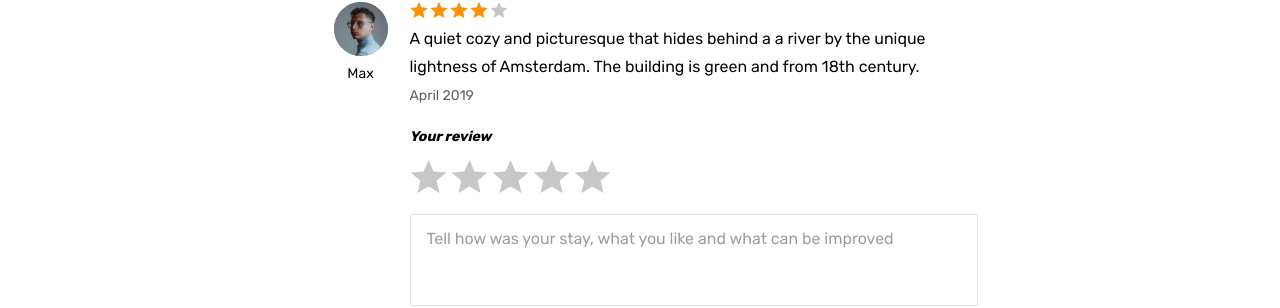
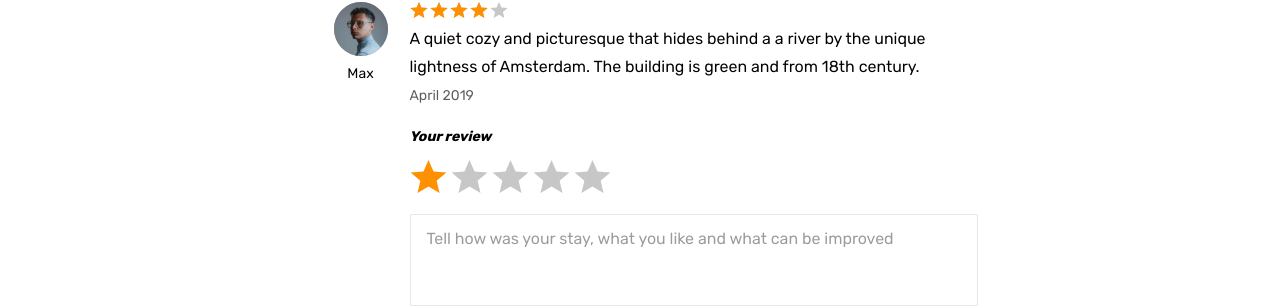
Before and after one commit to htmlacademy-react/92326-six-cities-2, a React (Vite) app: page /offer/1 in a window 1280 px wide. Shown: the part 1533-1841 px from the top of the page. Built offline with nearby package versions, Linux system fonts and the light colour scheme.

Commit message:
ref: ревью в отдельный компонент

```diff
--- a/src/app/components/offer-card/offer-card.tsx
+++ b/src/app/components/offer-card/offer-card.tsx
@@ -7,8 +7,6 @@ interface OfferCardProps {
 }
 
 export default function OfferCard({offer}: OfferCardProps) {
-  // const {offer} = props;
-
   return (
     <article className="cities__card place-card">
       <div className="place-card__mark">
--- a/src/app/components/offer-comment-form/offer-comment-form.tsx
+++ b/src/app/components/offer-comment-form/offer-comment-form.tsx
@@ -1,9 +1,12 @@
 import { useState } from 'react';
+import OfferReviewRating from '../offer-review-rating/offer-review-rating.tsx';
 
 interface FormValue {
   review: string;
   rating: number;
 }
+
+const RATING_PROP_NAME = 'rating';
 
 export default function OfferCommentForm() {
   const [formValue, setFormValue] = useState<FormValue>({review: '', rating: 1});
@@ -31,120 +34,14 @@ export default function OfferCommentForm() {
       >
         Your review
       </label>
-      <div className="reviews__rating-form form__rating">
-        <input
-          className="form__rating-input visually-hidden"
-          name="rating"
-          onChange={handleFormChange}
-          defaultValue={5}
-          id="5-stars"
-          type="radio"
-        />
-        <label
-          htmlFor="5-stars"
-          className="reviews__rating-label form__rating-label"
-          title="perfect"
-        >
-          <svg
-            className="form__star-image"
-            width={37}
-            height={33}
-          >
-            <use xlinkHref="#icon-star" />
-          </svg>
-        </label>
-        <input
-          className="form__rating-input visually-hidden"
-          name="rating"
-          onChange={handleFormChange}
-          defaultValue={4}
-          id="4-stars"
-          type="radio"
-        />
-        <label
-          htmlFor="4-stars"
-          className="reviews__rating-label form__rating-label"
-          title="good"
-        >
-          <svg
-            className="form__star-image"
-            width={37}
-            height={33}
-          >
-            <use xlinkHref="#icon-star" />
-          </svg>
-        </label>
-        <input
-          className="form__rating-input visually-hidden"
-          name="rating"
-          onChange={handleFormChange}
-          defaultValue={3}
-          id="3-stars"
-          type="radio"
-        />
-        <label
-          htmlFor="3-stars"
-          className="reviews__rating-label form__rating-label"
-          title="not bad"
-        >
-          <svg
-            className="form__star-image"
-            width={37}
-            height={33}
-          >
-            <use xlinkHref="#icon-star" />
-          </svg>
-        </label>
-        <input
-          className="form__rating-input visually-hidden"
-          name="rating"
-          onChange={handleFormChange}
-          defaultValue={2}
-          id="2-stars"
-          type="radio"
-        />
-        <label
-          htmlFor="2-stars"
-          className="reviews__rating-label form__rating-label"
-          title="badly"
-        >
-          <svg
-            className="form__star-image"
-            width={37}
-            height={33}
-          >
-            <use xlinkHref="#icon-star" />
-          </svg>
-        </label>
-        <input
-          className="form__rating-input visually-hidden"
-          name="rating"
-          onChange={handleFormChange}
-          defaultValue={1}
-          id="1-star"
-          type="radio"
-        />
-        <label
-          htmlFor="1-star"
-          className="reviews__rating-label form__rating-label"
-          title="terribly"
-        >
-          <svg
-            className="form__star-image"
-            width={37}
-            height={33}
-          >
-            <use xlinkHref="#icon-star" />
-          </svg>
-        </label>
-      </div>
+      <OfferReviewRating name={RATING_PROP_NAME} value={formValue.rating} onChange={handleFormChange} />
       <textarea
         className="reviews__textarea form__textarea"
         onChange={handleFormChange}
         id="review"
         name="review"
         placeholder="Tell how was your stay, what you like and what can be improved"
-        defaultValue={''}
+        value={formValue.review}
       />
       <div className="reviews__button-wrapper">
         <p className="reviews__help">
--- a/src/app/components/offer-list/offer-list.tsx
+++ b/src/app/components/offer-list/offer-list.tsx
@@ -6,9 +6,8 @@ interface OfferListProps {
   offerList: OfferItem[];
 }
 
-export default function OfferList(props: OfferListProps) {
+export default function OfferList({offerList}: OfferListProps) {
   // const [activeCardId, setActiveCardId] = useState(null);
-  const {offerList} = props;
 
   return (
     <Fragment>
--- a/src/app/components/offer-review-rating/offer-review-rating.tsx
+++ b/src/app/components/offer-review-rating/offer-review-rating.tsx
@@ -0,0 +1,41 @@
+import { Fragment } from 'react';
+
+interface OfferReviewRatingProps {
+  name: string;
+  value: number;
+  onChange: (e: React.ChangeEvent<HTMLInputElement>) => void;
+}
+
+export default function OfferReviewRating({name, value, onChange}: OfferReviewRatingProps) {
+  const ratingVals = [5, 4, 3, 2, 1];
+  return (
+    <div className="reviews__rating-form form__rating">
+      {ratingVals.map((rating: number) => (
+        <Fragment key={rating}>
+          <input
+            className="form__rating-input visually-hidden"
+            name={name}
+            onChange={onChange}
+            value={rating}
+            checked={value === rating}
+            id={`${rating}-stars`}
+            type="radio"
+          />
+          <label
+            htmlFor={`${rating}-stars`}
+            className="reviews__rating-label form__rating-label"
+            title="perfect"
+          >
+            <svg
+              className="form__star-image"
+              width={37}
+              height={33}
+            >
+              <use xlinkHref="#icon-star" />
+            </svg>
+          </label>
+        </Fragment>
+      ))}
+    </div>
+  );
+}
```
